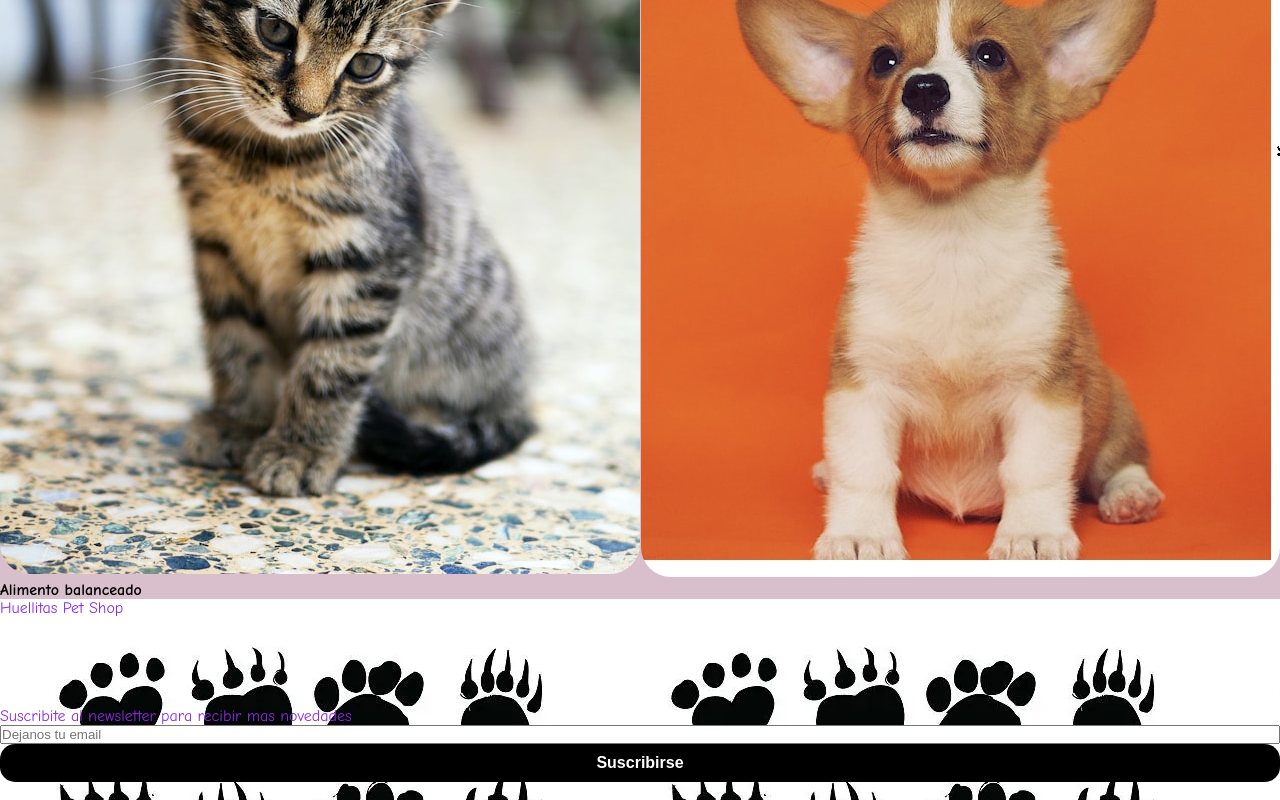
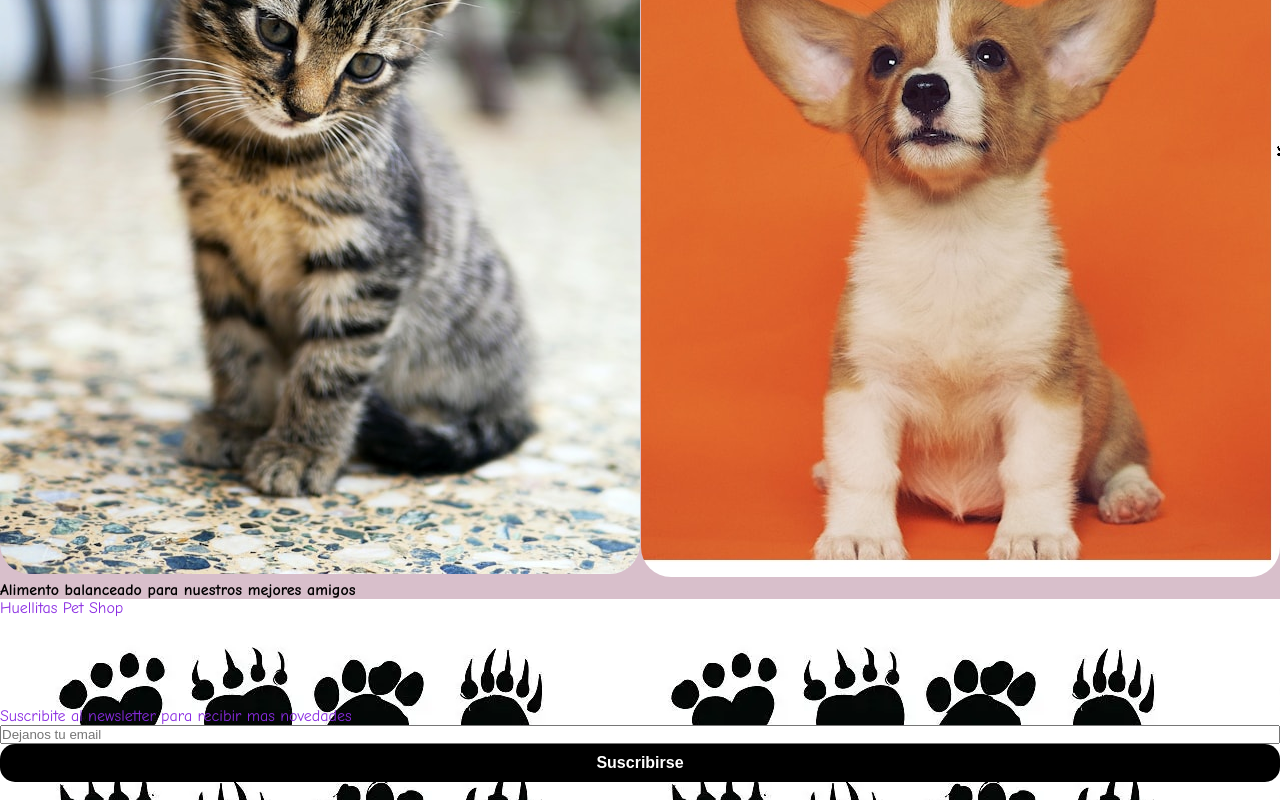
Before and after one commit to LauradeArrascada/proyecto, a plain HTML site: page index.html in a window 1280 px wide. Shown: the part 411-1211 px from the top of the page. Drawn offline with Linux system fonts and the light colour scheme.

Commit message:
Cambio titulo

```diff
--- a/index.html
+++ b/index.html
@@ -39,7 +39,7 @@
             <!-- encierra estructuras de codigo que tienden a repetirse en un archivo-->
             <article>
 
-                <h3>Alimento balanceado</h3>
+                <h3>Alimento balanceado para nuestros mejores amigos</h3>
             </article>
         </section>
     </main>
```
